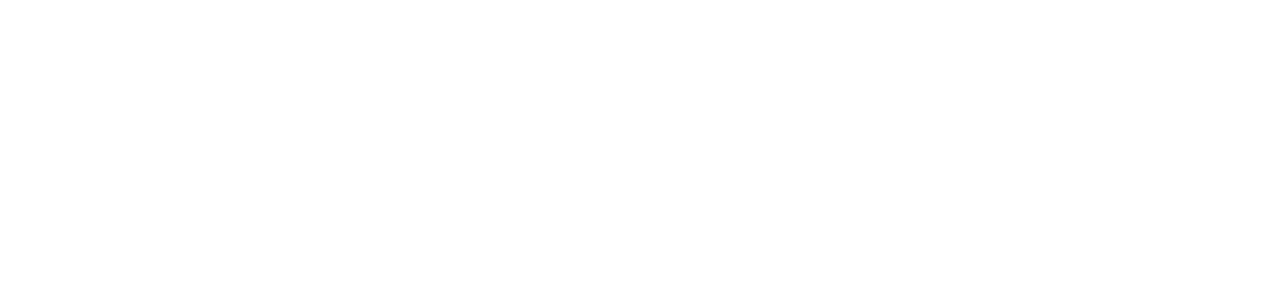
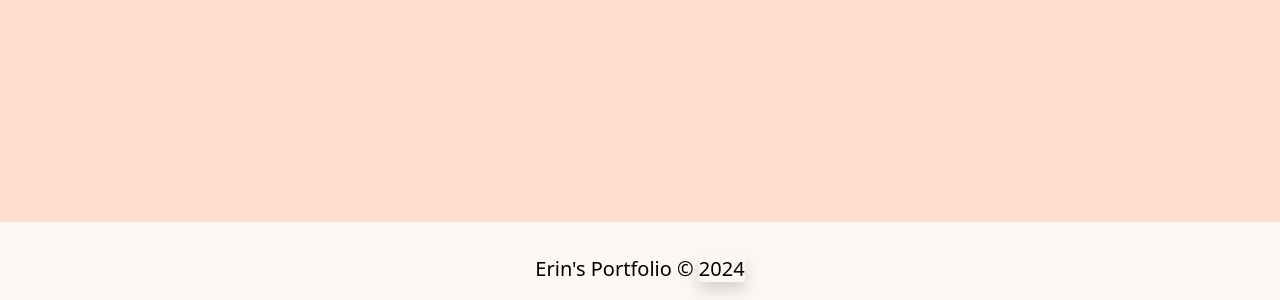
Before and after one commit to Erin-Caitlin/erins-vue-portfolio, a Vue app: page / in a window 1280 px wide. Shown: the part 684-984 px from the top of the page. Before the commit the page ends 800 px from the top, so only its background shows below. Built offline with nearby package versions, Linux system fonts and the light colour scheme; a web font is replaced by a local one.

Commit message:
Footer Setup

```diff
--- a/src/App.vue
+++ b/src/App.vue
@@ -4,13 +4,15 @@
     <main class="container-fluid">
       <router-view/>
     </main>
+    <Footer />
   </div>
 </template>
 <script>
 import NavBar from '@/components/NavBar.vue'
+import Footer from '@/components/Footer.vue'
 export default {
   components: {
-    NavBar
+    NavBar, Footer
   }
 }
 </script>
--- a/src/assets/css/style.css
+++ b/src/assets/css/style.css
@@ -23,7 +23,7 @@
     display: none;
 }
 
-:is(.navbar) {
+:is(.navbar, footer) {
     background-color: var(--awesome);
 }
 
@@ -52,6 +52,11 @@
     color: #42b983;
 }
 
+/* Footer */
+footer {
+    padding-top: 2rem;
+}
+
 /* All images */
 img {
     aspect-ratio: 1;
@@ -64,4 +69,10 @@
     width: 5rem;
 }
 
+/* wrapper */
+:is(.wrapper) {
+    display: grid;
+    grid-template-rows: auto minmax(100dvh, 100%) auto;
+}
+
 /* media query */
--- /dev/null
+++ b/src/components/Footer.vue
@@ -0,0 +1,22 @@
+<template>
+  <footer class="container-fluid">
+    <div class="row">
+        <p class="lead">Erin's Portfolio &copy; <span class="shadow">{{ cYear }}</span></p>
+    </div>
+  </footer>
+</template>
+
+<script>
+export default {
+    name: "FooterComp",
+    data() {
+        return {
+            cYear: new Date().getUTCFullYear()
+        }
+    }
+}
+</script>
+
+<style>
+
+</style>
```
